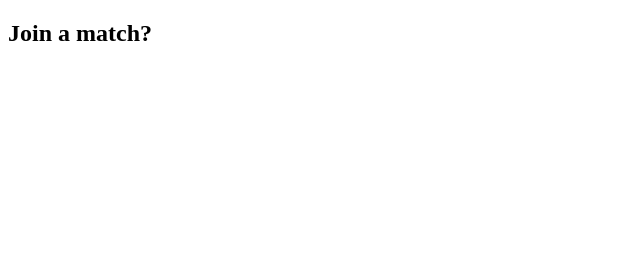
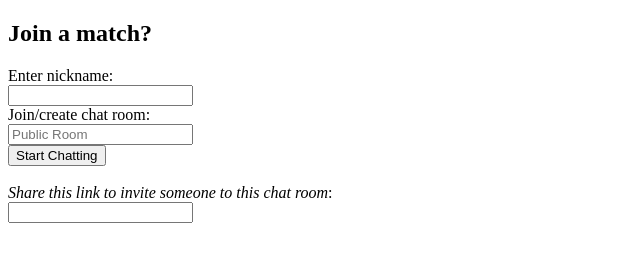
Before and after one commit to littlezigy/crypto-cards, a plain HTML site: page DApp/Client/waitingroom.html in a window 1280 px wide. Shown: the whole page, without its empty margins (0-640 px from the left). Drawn offline with Linux system fonts and the light colour scheme.

Commit message:
Added form for joining a game

```diff
--- a/DApp/Client/waitingroom.html
+++ b/DApp/Client/waitingroom.html
@@ -7,5 +7,24 @@
 </head>
 <body>
     <h2>Join a match?</h2>
+    <div id="" class="">
+        <label for="">Enter nickname: </label>
+        <br />
+        <input type="text" id="" class=""/>
+        <br />
+        <label for="" class="">Join/create chat room: </label>
+        <br/>
+        <input type="text" id="" class="" placeholder="Public Room"/>
+        <br/>
+        <button id="" class="">Start Chatting</button>
+
+        <br/><br/>
+        <label for=""><i>Share this link to invite someone to this chat room</i>: </label>
+        <br />
+        <input type="text" id="" class="" readonly="readonly" />
+        <br/>
+    </div>
+    <!-- //List of current games -->
+
 </body>
 </html>
```
